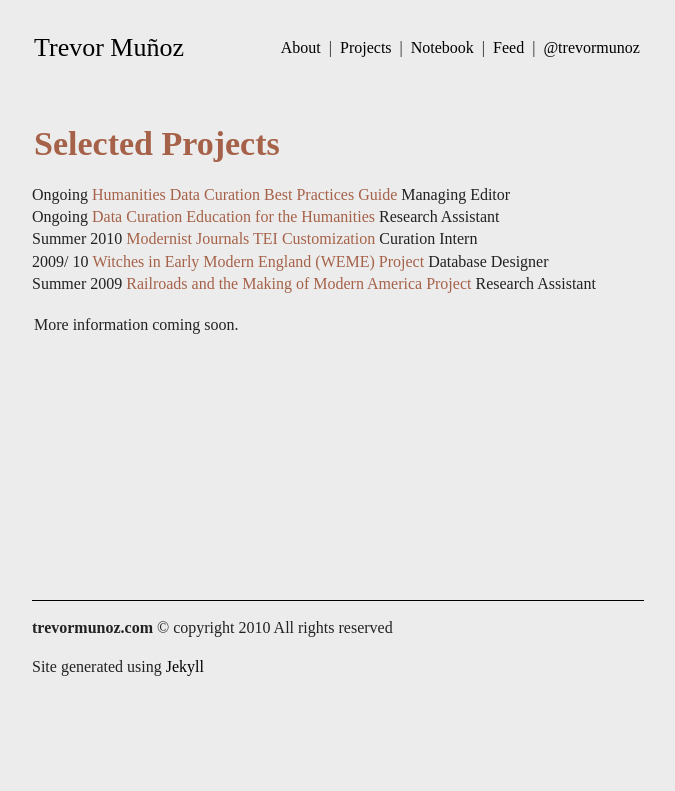
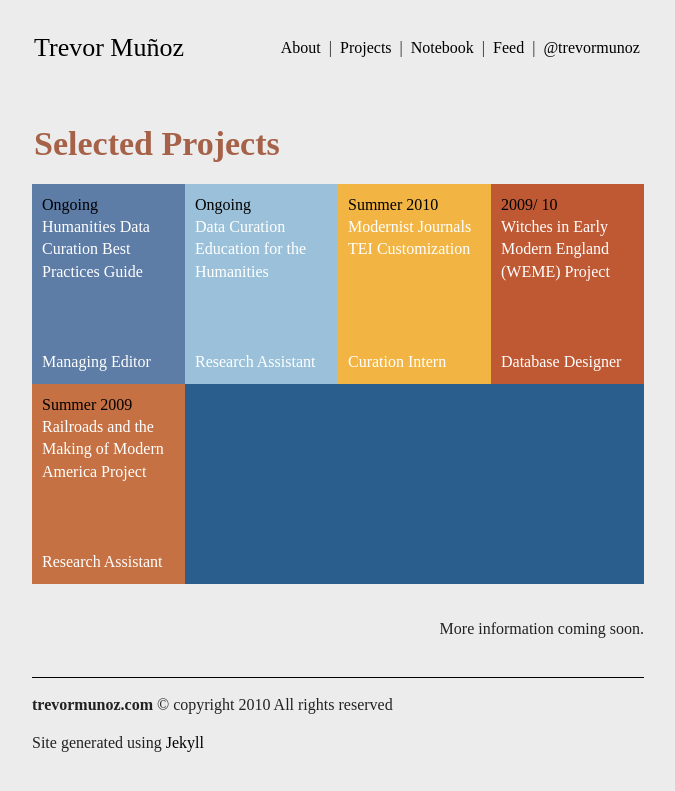
Before and after one commit to trevormunoz/calling-card, a Jekyll site: the page built from projects/index.html, in a window 1280 px wide. Shown: the top 791 px of the page, without its empty margins (302-977 px from the left). Built offline with Jekyll 4.4.1, drawn with Linux system fonts in a browser that asks for light colours; nearby versions of some CDN libraries; library files that are not in the unit come from our copies; Markdown is read by kramdown in place of the engine named in the settings.

Commit message:
positioning tweaks

```diff
--- a/_layouts/post.html
+++ b/_layouts/post.html
@@ -3,6 +3,7 @@ layout: default
 ---
 
 <div class="post">
+
 	<a class="home" href="/notebook/">&laquo; Back</a>
 
 	<h2>{{ page.title }}</h2>
--- a/css/main.css
+++ b/css/main.css
@@ -86,6 +86,32 @@ body .site .wrapper .content h2 {
   padding-left: 2px;
   color: #a66249;
 }
+body .site .wrapper .content .home {
+  float: right;
+  text-decoration: none;
+  font-family: "ff-tisa-web-pro-1", "ff-tisa-web-pro-2";
+  color: #000000;
+}
+body .site .wrapper .content .pubSection {
+  font-family: "ff-tisa-web-pro-1", "ff-tisa-web-pro-2";
+  font-weight: 400;
+  font-style: italic;
+  font-size: 1.625em;
+  color: #000000;
+}
+body .site .wrapper .content h4 {
+  display: block;
+  font-family: "ff-tisa-web-pro-1", "ff-tisa-web-pro-2";
+  font-weight: 400;
+  font-style: normal;
+  font-size: 1.3125em;
+  line-height: 1.4375;
+  color: #665e87;
+}
+body .site .wrapper .content .citation {
+  padding-left: 2px;
+  font-family: "ff-tisa-web-pro-1", "ff-tisa-web-pro-2";
+}
 body .site .wrapper .content p {
   padding-left: 2px;
   font-family: "ff-tisa-web-pro-1", "ff-tisa-web-pro-2";
@@ -95,6 +121,48 @@ body .site .wrapper .content p a {
   text-decoration: none;
   font-family: "ff-tisa-web-pro-1", "ff-tisa-web-pro-2";
 }
+body .site .wrapper .content .tba {
+  float: right;
+  margin-top: 1em;
+}
+body .site .wrapper .content .projectList { width: 100%; }
+body .site .wrapper .content .projectList .infoBox {
+  position: relative;
+  width: 133px;
+  float: left;
+  min-height: 180px;
+  padding: 10px;
+}
+#bpg { background-color: #5d7ca6; }
+#dceph { background-color: #9ac1d9; }
+#wwp { background-color: #f2b544; }
+#weme { background-color: #bf5934; }
+#railroads { background-color: #c67143; }
+#next1, #next2, #next3 { background-color: #2a5e8c; }
+body .site .wrapper .content .projectList .infoBox time {
+  display: block;
+  font-family: "p22-underground-1", "p22-underground-2";
+  font-weight: 100;
+  color: #000000;
+}
+body .site .wrapper .content .projectList .infoBox span {
+  display: block;
+  text-align: left;
+  font-family: "ff-tisa-web-pro-1", "ff-tisa-web-pro-2";
+  color: #ffffff;
+}
+body .site .wrapper .content .projectList .infoBox span a {
+  display: block;
+  text-align: left;
+  font-family: "p22-underground-1", "p22-underground-2";
+  font-weight: 400;
+  color: #ffffff;
+}
+body .site .wrapper .content .projectList .infoBox .projectRole {
+  position: absolute;
+  bottom: 10px;
+}
+body .site .wrapper .content .projectDetail { min-height: 360px; }
 body .site .wrapper .post .timestamp { margin-top: 3.625em; }
 body .site .wrapper .post .timestamp p {
   font-family: "ff-tisa-web-pro-1", "ff-tisa-web-pro-2";
@@ -104,6 +172,7 @@ body .site .wrapper .post p.timestamp abbr {
   font-family: "ff-tisa-web-pro-1", "ff-tisa-web-pro-2";
   color: #665e87;
 }
+body .site .wrapper .content ul { padding-left: 100px; }
 body .site .wrapper .content ul li { list-style-type: none; }
 body .site .wrapper .content ul li .dateString {
   font-family: "ff-tisa-web-pro-1", "ff-tisa-web-pro-2";
@@ -192,7 +261,7 @@ body .site .wrapper .footer .tool a {
 .deco {
   float: right;
   position: relative;
-  left: 55px;
+  left: 109px;
   width: 17.97%;
   height: 400px;
   z-index: 100;
```
Also changed, not shown: css/main.less (+109 -1 lines).
